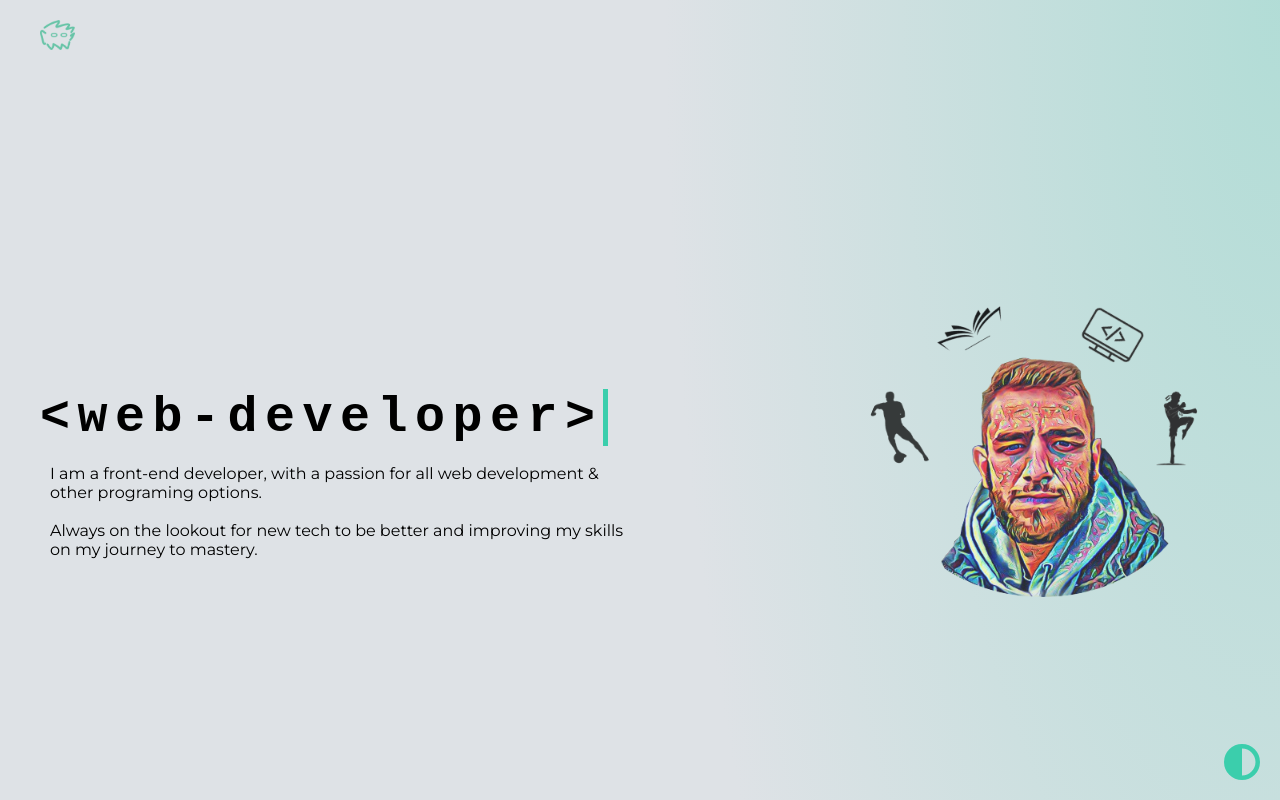
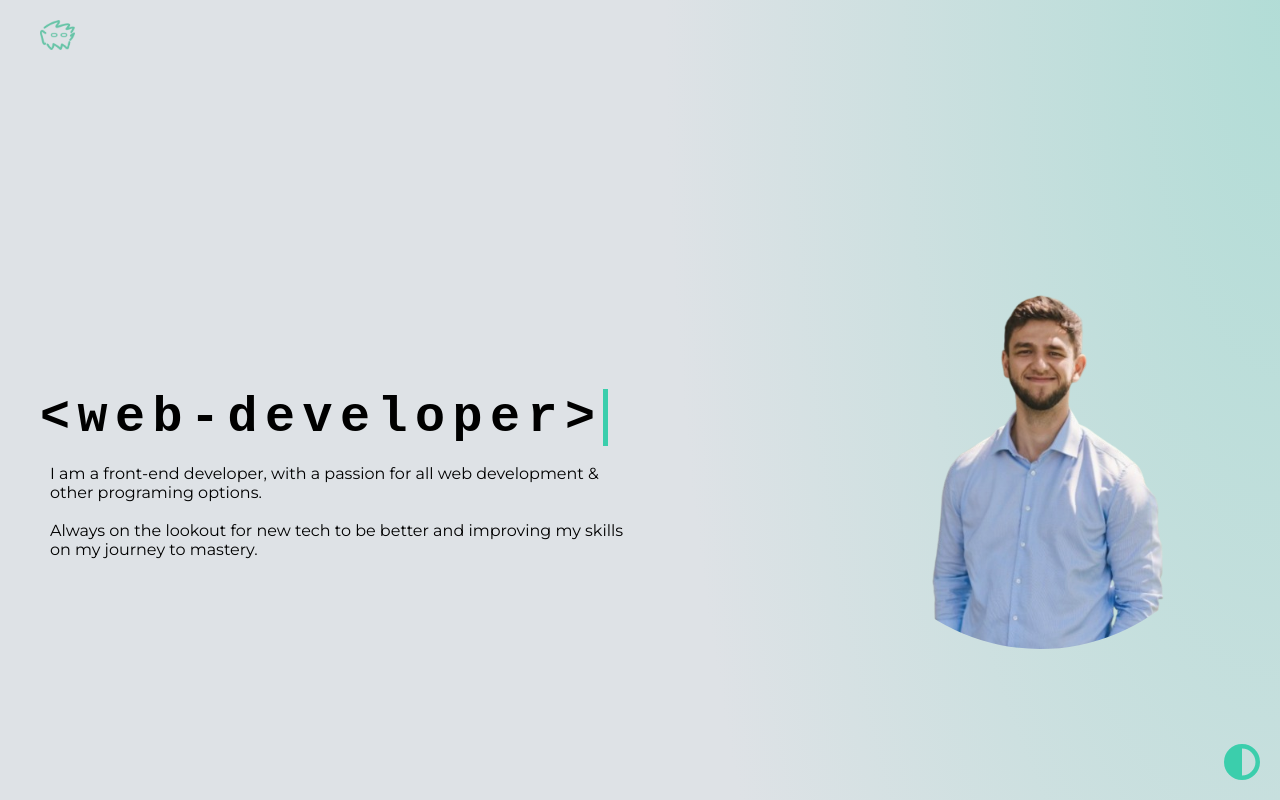
Before and after one commit to galeb9/portfolio-page, a Vue app: page /home in a window 1280 px wide. Shown: the top 800 px of the page. Built offline with nearby package versions, Linux system fonts and the light colour scheme.

Commit message:
feat: UI improvments, me image change

```diff
--- a/src/assets/data/en.json
+++ b/src/assets/data/en.json
@@ -2,7 +2,7 @@
   "hero": {
     "title": "<web-developer>",
     "text": "I am a front-end developer, with a passion for all web development & other programing options. \n\nAlways on the lookout for new tech to be better and improving my skills on my journey to mastery.",
-    "img": "profile-03.png"
+    "img": "profile-04.png"
   },
   "skills": {
     "title": "<brain-skills>",
--- a/src/components/UI/BaseOverlay.vue
+++ b/src/components/UI/BaseOverlay.vue
@@ -3,9 +3,7 @@
 </template>
 
 <script>
-export default {
-
-}
+export default {};
 </script>
 
 <style lang="scss">
--- a/src/components/hero/HomeHero.vue
+++ b/src/components/hero/HomeHero.vue
@@ -10,12 +10,6 @@
       <BaseText class="home-hero__text" :text="data.text" :moreLines="true" />
     </div>
     <div class="home-hero__column column--svg">
-      <!-- <img
-        v-if="data.svg"
-        class="home-hero__svg non-select"
-        :src="require('@/assets/svg/' + data.svg)"
-        alt="Home hero image"
-      /> -->
       <img
         v-if="data.img"
         class="home-hero__svg non-select"
@@ -52,10 +46,11 @@ export default {
     justify-content: flex-end;
   }
   .home-hero__svg {
-    max-width: 380px;
+    max-width: 400px;
     width: 100%;
     border-radius: 50%;
     opacity: 0.9;
+    margin-bottom: 50px;
   }
   @media only screen and (max-width: 768px) {
     flex-direction: column-reverse;
--- a/src/components/projects/ProjectsList.vue
+++ b/src/components/projects/ProjectsList.vue
@@ -13,8 +13,12 @@
       </div>
     </div>
 
-
-    <BasePopup :isVisible="popupVisible" @close="close" type="blured" :heading="viewedItemHeading">
+    <BasePopup
+      :isVisible="popupVisible"
+      @close="close"
+      type="blured"
+      :heading="viewedItemHeading"
+    >
       <ProjectOverview :item="viewedItem" />
     </BasePopup>
     <BaseOverlay v-if="popupVisible" @close="close" />
@@ -22,33 +26,33 @@
 </template>
 
 <script>
-import ProjectItem from './ProjectItem.vue'
-import ProjectOverview from './ProjectOverview.vue'
+import ProjectItem from "./ProjectItem.vue";
+import ProjectOverview from "./ProjectOverview.vue";
 
 export default {
   name: "ProjectsList",
   components: { ProjectItem, ProjectOverview },
   props: {
-      data: { type: Object, default: () => {} }
+    data: { type: Object, default: () => {} },
   },
-    data () {
+  data() {
     return {
       popupVisible: false,
       viewedItem: null,
-            viewedItemHeading: null
-        }
+      viewedItemHeading: null,
+    };
   },
   methods: {
-      close () {
-        this.popupVisible = false
+    close() {
+      this.popupVisible = false;
     },
-      open (item) {
-        this.popupVisible = true
-        this.viewedItem = item
-        this.viewedItemHeading = this.viewedItem.title
-      }
-    }
-}
+    open(item) {
+      this.popupVisible = true;
+      this.viewedItem = item;
+      this.viewedItemHeading = this.viewedItem.title;
+    },
+  },
+};
 </script>
 
 <style lang="scss">
```
Also changed, not shown: src/assets/images/profile-04.png (added). Lines whose indentation alone changed are shown as unchanged.
